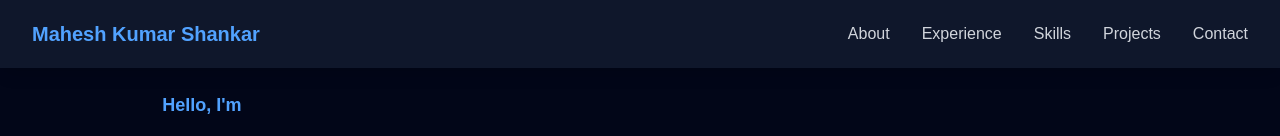
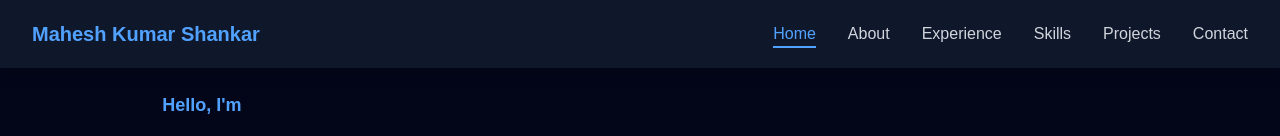
Before and after one commit to mahshankar/mahesh-portfolio, a Next.js app: page / in a window 1280 px wide. Shown: the top 136 px of the page. Built offline with nearby package versions, Linux system fonts and the light colour scheme.

Commit message:
Sprint 11:updated scrolling to Navbar — UI Polish

```diff
--- a/app/components/cards/ProjectCard.tsx
+++ b/app/components/cards/ProjectCard.tsx
@@ -62,8 +62,19 @@ export default function ProjectCard({
 
             </div>
 
-            {expanded && (
-                <div className="mt-8 border-t border-slate-700 pt-6">
+          <div
+              className={`overflow-hidden
+                  transition-all
+                  duration-500
+                  ease-in-out
+                  ${
+                      expanded
+                          ? "max-h-[1200px] opacity-100 mt-8"
+                          : "max-h-0 opacity-0"
+                  }
+              `}
+          >
+                <div className="border-t border-slate-700 pt-6">
 
                     <h4 className="text-lg font-semibold text-blue-400">
                         Business Problem
@@ -108,11 +119,10 @@ export default function ProjectCard({
 
                 </div>
 
-
-            )}
+        </div>
 
             <button onClick={() => setExpanded(!expanded)} className="mt-8 text-blue-400 hover:text-white transition">
-               {expanded ? "Show Less ↑" : "View Details →"}
+               {expanded ? "▲ Show Less" : "▼ View Details"}
             </button>
 
         </div>
--- a/app/components/layouts/Navbar.tsx
+++ b/app/components/layouts/Navbar.tsx
@@ -1,8 +1,43 @@
+"use client";
+import {useEffect, useState} from "react";
 import { navigation } from "../../data/navigation";
 import {profile} from "../../data/profile";
 
 export default function Navbar() {
+    const [activeSection, setActiveSection] = useState("about");
+    useEffect(() => {
+
+            const handleScroll = () => {
+                let currentSection = "";
+              navigation.forEach((item) => {
+
+                  const section = document.getElementById(item.id);
+
+                  if (!section) return;
+
+                 const top = section.getBoundingClientRect().top;
+
+                 if (top <= 250 ) {
+                     currentSection = item.id;
+                 }
+
+              });
+          setActiveSection(currentSection);
+            };
+
+            handleScroll(); // Call it once to set the initial active section
+            window.addEventListener("scroll", handleScroll);
+
+
+            return () => {
+                window.removeEventListener("scroll", handleScroll);
+            };
+
+        }, []);
+
+
     return (
+
 
         <nav className="fixed top-0 left-0 right-0 bg-slate-900 text-white shadow-lg">
 
@@ -16,7 +51,11 @@ export default function Navbar() {
 
                     {navigation.map((item) => (
                         <li key={item.id}>
-                         <a href={item.href} className="hover:text-white cursor-pointer">
+                         <a href={item.href} className={
+                                                     activeSection === item.id
+                                                          ? "text-blue-400 border-b-2 border-blue-400 pb-1 transition-all duration-300"
+                                                                 : "text-gray-300 hover:text-white pb-1 border-b-2 border-transparent transition-all duration-300"
+                                                         }>
                             {item.label}
                            </a>
                         </li>
--- a/app/components/sections/Hero.tsx
+++ b/app/components/sections/Hero.tsx
@@ -4,7 +4,7 @@ import Button from "../ui/Button";
 
 export default function Hero() {
   return (
-    <section className="min-h-screen bg-slate-950 text-white flex items-center">
+    <section id="home" className="min-h-screen bg-slate-950 text-white flex items-center">
       <div className="max-w-6xl mx-auto px-8">
 
         <p className="text-blue-400 text-lg font-semibold">
--- a/app/components/sections/Projects.tsx
+++ b/app/components/sections/Projects.tsx
@@ -1,7 +1,25 @@
+"use client";
+import { useState } from "react";
 import {projects} from "../../data/projects";
 import ProjectCard from "../cards/ProjectCard";
+import Button from "../ui/Button";
+
+const categories = [
+        "All",
+        ...new Set(projects.map(project => project.category))
+    ];
 
 export default function Projects() {
+
+    const [selectedCategory, setSelectedCategory] = useState("All");
+
+    const visibleProjects =
+       selectedCategory === "All"
+           ? projects
+           : projects.filter(
+                 project =>
+                     project.category === selectedCategory
+             );
 
     return (
 
@@ -10,6 +28,20 @@ export default function Projects() {
                    className="bg-slate-950 text-white py-24"
                >
                <div className="max-w-6xl mx-auto px-8">
+                   <div className="flex gap-4 mb-8 flex-wrap">
+                       {categories.map(category => (
+                         <Button
+                             key={category}
+                             text={category}
+                             variant={
+                                 selectedCategory === category
+                                     ? "primary"
+                                     : "secondary"
+                             }
+                             onClick={() => setSelectedCategory(category)}
+                         />
+                       ))}
+                   </div>
 
                    <h2 className="text-4xl font-bold mb-4">
                        Featured Projects
@@ -23,22 +55,14 @@ export default function Projects() {
                    </p>
 
                    <div className="grid gap-8">
-
-                    {projects.map((project) => (
-
+                       {visibleProjects.map((project) => (
                            <ProjectCard
-
                                key={project.id}
                                {...project}
-
                            />
-
                        ))}
-
                    </div>
-
                </div>
-
            </section>
 
        );
--- a/app/components/ui/Button.tsx
+++ b/app/components/ui/Button.tsx
@@ -1,7 +1,8 @@
 type ButtonProps = {
     text: string;
-    variant: "primary" | "secondary";
-    href: string;
+    variant?: "primary" | "secondary";
+    href?: string;
+    onClick?: () => void;
 };
 
 const variants = {
@@ -9,16 +10,20 @@ const variants = {
     secondary: "border border-gray-500 hover:bg-gray-800 text-white",
 };
 
-export default function Button({ text, variant, href }: ButtonProps) {
+export default function Button({ text, variant ="primary", href, onClick }: ButtonProps) {
+    const className =
+            `${variants[variant]} px-6 py-3 rounded-lg transition inline-block`;
+
     if (href) {
         return (
-            <a href={href} className={`${variants[variant]} px-6 py-3 rounded-lg transition inline-block`}>
+            <a href={href} className={className}>
                 {text}
             </a>
         );
     }
+
     return (
-        <button className={`${variants[variant]} px-6 py-3 rounded-lg transition`}>
+        <button className={className} onClick={onClick}>
             {text}
         </button>
     );
--- a/app/data/navigation.ts
+++ b/app/data/navigation.ts
@@ -1,7 +1,8 @@
 export const navigation = [
-  { id: "about", label: "About" ,href: "#about"},
-  { id: "experience", label: "Experience" ,href: "#experience"},
-  { id: "skills", label: "Skills" ,href: "#skills"},
-  { id: "projects", label: "Projects" ,href: "#projects"},
-  { id: "contact", label: "Contact" ,href: "#contact"},
+    { id: "home", label: "Home", href: "#home" },
+    { id: "about", label: "About", href: "#about" },
+    { id: "experience", label: "Experience", href: "#experience" },
+    { id: "skills", label: "Skills", href: "#skills" },
+    { id: "projects", label: "Projects", href: "#projects" },
+    { id: "contact", label: "Contact", href: "#contact" }
 ];
--- a/app/data/projects.ts
+++ b/app/data/projects.ts
@@ -2,6 +2,8 @@ export type Project = {
     id: number;
 
     company: string;
+
+    category: string;
 
     project: string;
 
@@ -33,11 +35,13 @@ export const projects = [
 
         company: "Citi",
 
+        category: "Banking/Financial Services",
+
         project: "Olympus Platform",
 
         role: "Principal Engineer",
 
-        duration: "Jan 2025 - Present",
+        duration: "Sep 2025 - Present",
 
         description: "Enterprise reconciliation platform built using microservices and event-driven architecture.",
 
@@ -81,11 +85,13 @@ export const projects = [
 
         company: "Deloitte",
 
+        category: "Consulting/Government",
+
         project: "Illinois IES",
 
         role: "Senior Engineer",
 
-        duration: "Mar 2021 - Dec 2024",
+        duration: "Mar 2021 - Sep 2023",
 
         description: "Modernized eligibility processing platform serving millions of citizens.",
 
@@ -122,11 +128,13 @@ export const projects = [
 
         company: "Florida DEP",
 
+        category: "Government",
+
         project: "ESSA",
 
         role: "Senior Engineer",
 
-        duration: "Mar 2021 - Dec 2024",
+        duration: "Mar 2017 - Dec 2021",
 
         description: "Enterprise authorization platform implementing secure authentication and role-based access.",
 
--- a/app/page.tsx
+++ b/app/page.tsx
@@ -16,8 +16,8 @@ export default function Home() {
       <Hero />
         <About />
         <Experience/>
-        <Projects/>
         <Skills/>
+         <Projects/>
         <Education/>
         <Certification/>
         <Contact/>
```
Lines whose indentation alone changed are shown as unchanged.
